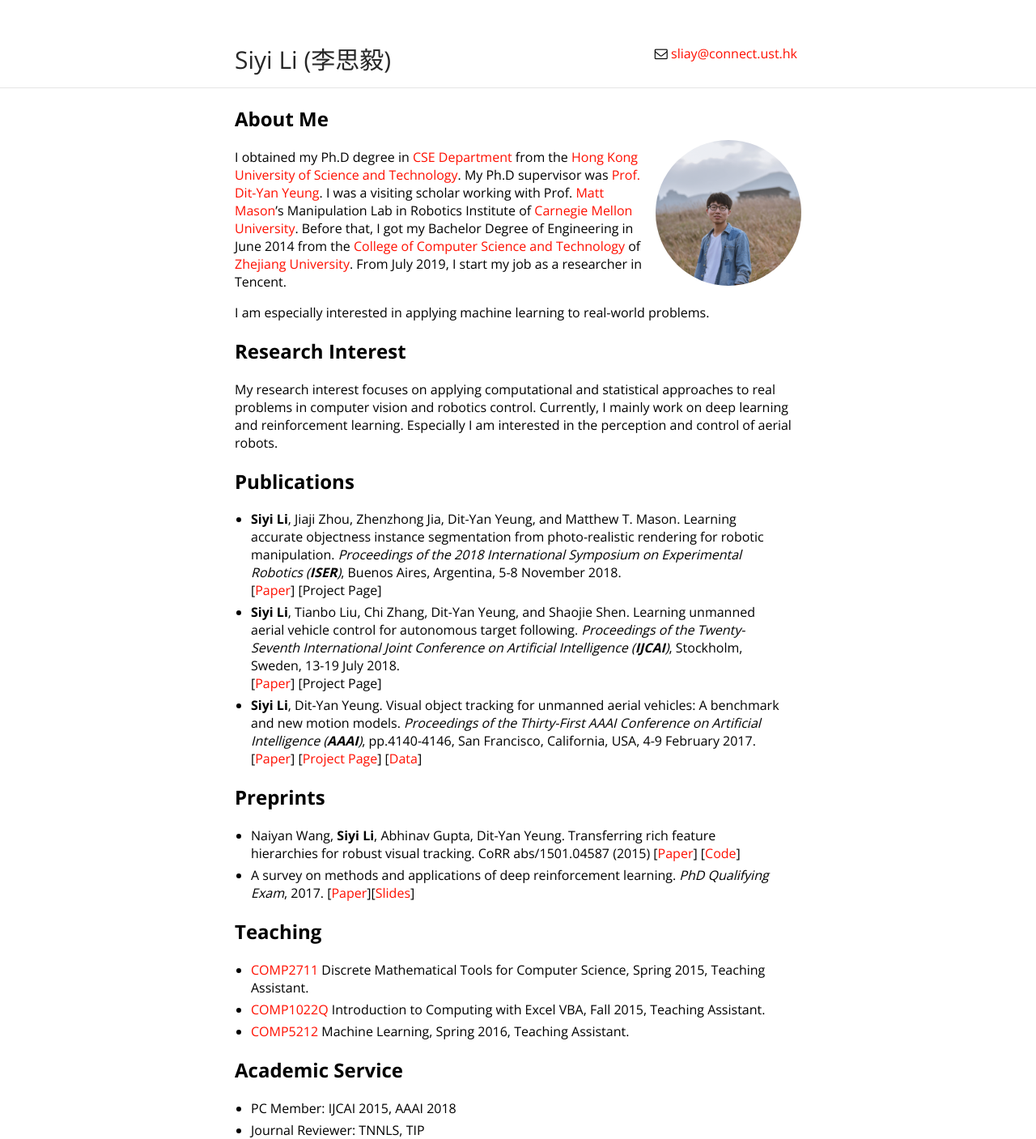
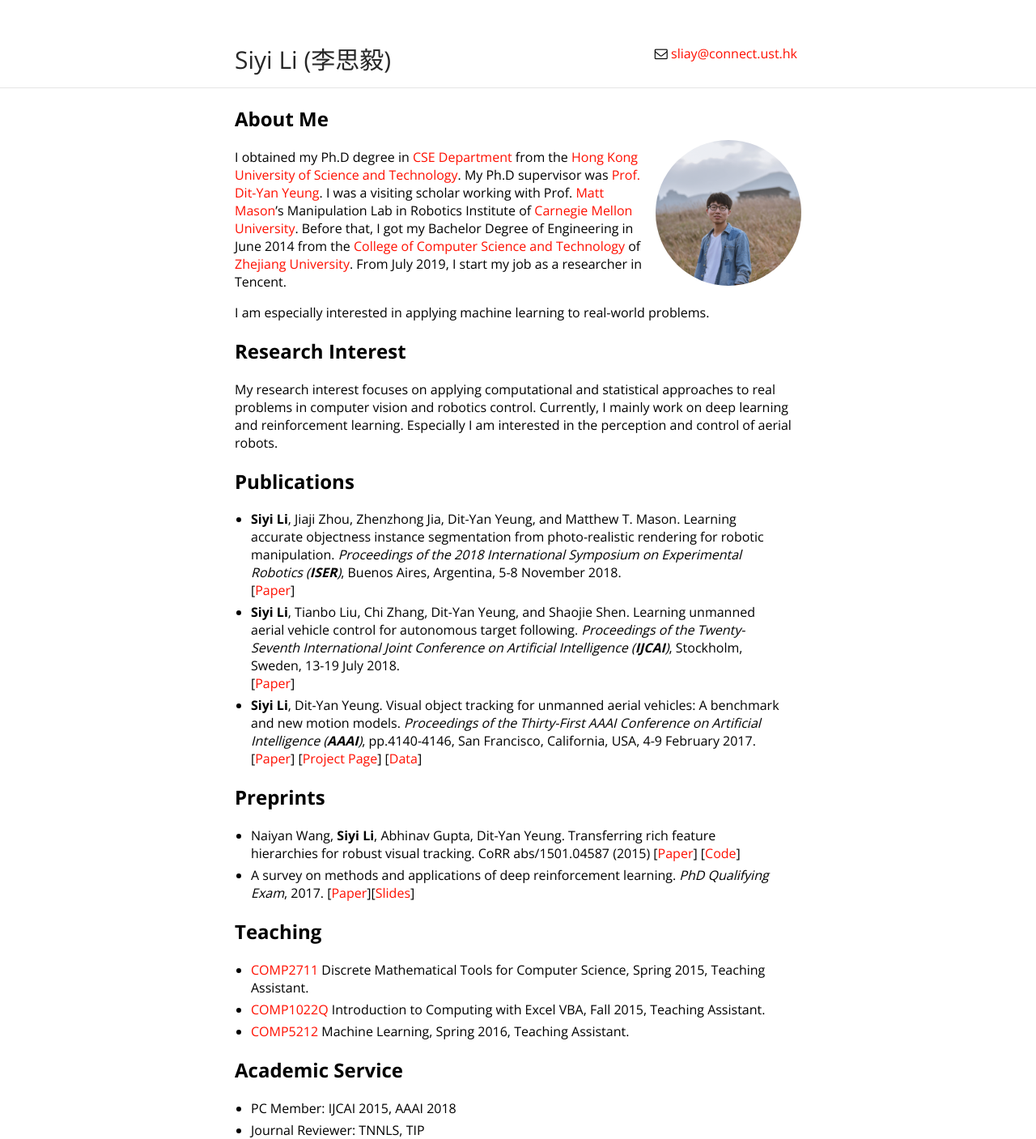
Before and after one commit to flyers/flyers.github.io, a Jekyll site: the page built from index.md, in a window 1280 px wide. Shown: the whole page at 81% size. Built offline with Jekyll 4.4.1, drawn with Linux system fonts in a browser that asks for light colours; our own code applies the rules of GitHub Pages for plain Markdown files.

Commit message:
Update index.md

```diff
--- a/index.md
+++ b/index.md
@@ -17,11 +17,11 @@ My research interest focuses on applying computational and statistical approache
 ## Publications
 
 *	**Siyi Li**, Jiaji Zhou, Zhenzhong Jia, Dit-Yan Yeung, and Matthew T. Mason. Learning accurate objectness instance segmentation from photo-realistic rendering for robotic manipulation. *Proceedings of the 2018 International Symposium on Experimental Robotics (**ISER**)*, Buenos Aires, Argentina, 5-8 November 2018.
-	[[Paper](paper/ISER18_Render.pdf)] [Project Page]
+	[[Paper](paper/ISER18_Render.pdf)]
 *	**Siyi Li**, Tianbo Liu, Chi Zhang, Dit-Yan Yeung, and Shaojie Shen. Learning unmanned aerial vehicle control for autonomous target following. *Proceedings of the Twenty-Seventh International Joint Conference on Artificial Intelligence (**IJCAI**)*, Stockholm, Sweden, 13-19 July 2018.
-	[[Paper](http://www.ijcai.org/proceedings/2018/0685.pdf)] [Project Page]
+	[[Paper](http://www.ijcai.org/proceedings/2018/0685.pdf)]
 *	**Siyi Li**, Dit-Yan Yeung. Visual object tracking for unmanned aerial vehicles: A benchmark and new motion models. *Proceedings of the Thirty-First AAAI Conference on Artificial Intelligence (**AAAI**)*, pp.4140-4146, San Francisco, California, USA, 4-9 February 2017.
-    [[Paper](http://aaai.org/ocs/index.php/AAAI/AAAI17/paper/view/14338/14292)] [[Project Page](https://github.com/flyers/drone-tracking)] [[Data](https://www.dropbox.com/s/s1fj99s2six4lrs/DTB70.tar.gz?dl=0)]
+    [[Paper](http://aaai.org/ocs/index.php/AAAI/AAAI17/paper/view/14338/14292)] [[Project Page](https://github.com/flyers/drone-tracking)] [[Data](https://pan.baidu.com/s/1SftGHD7SyIFyBXExHbbYAQ)]
 
 ## Preprints
 
```
